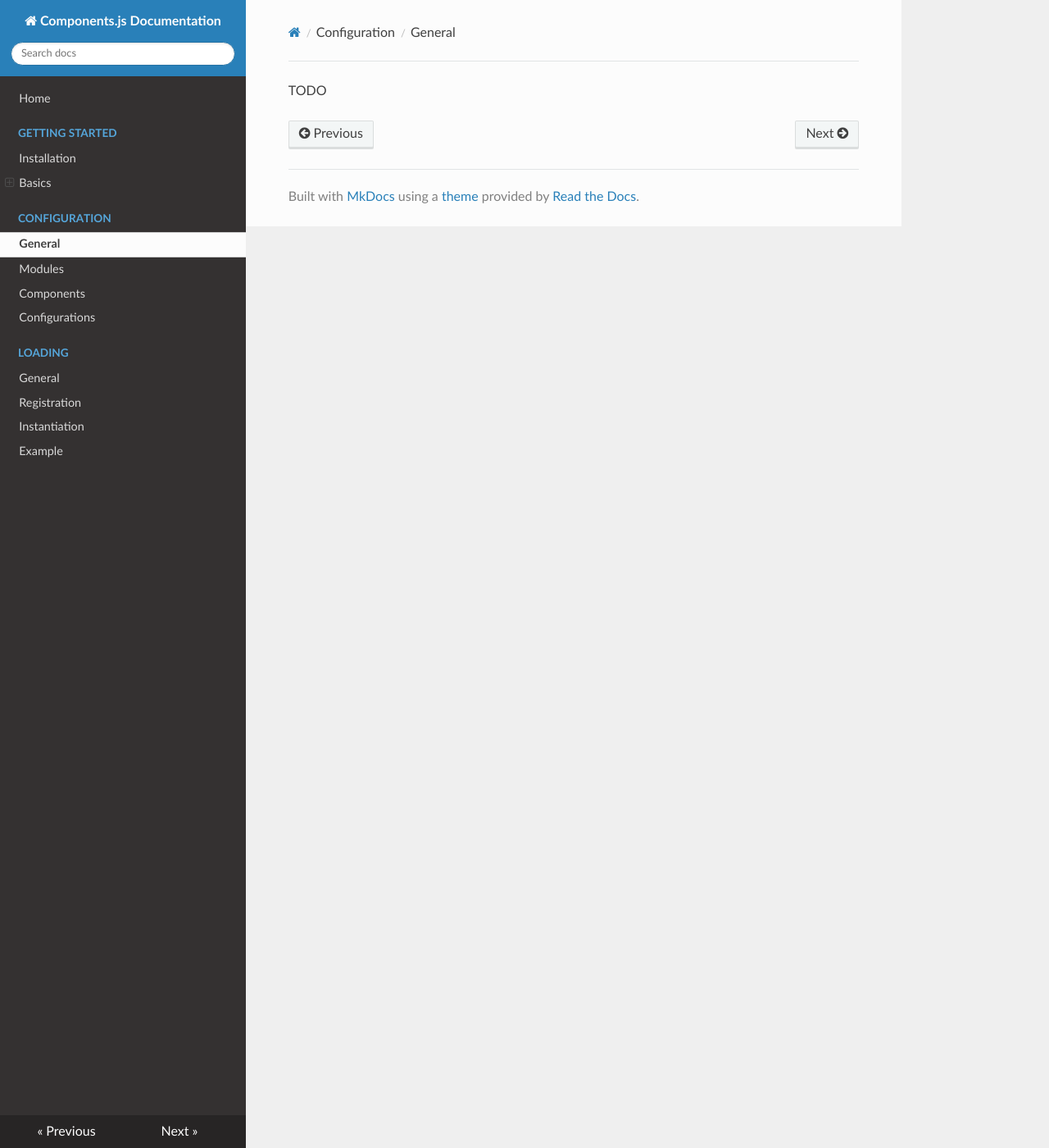
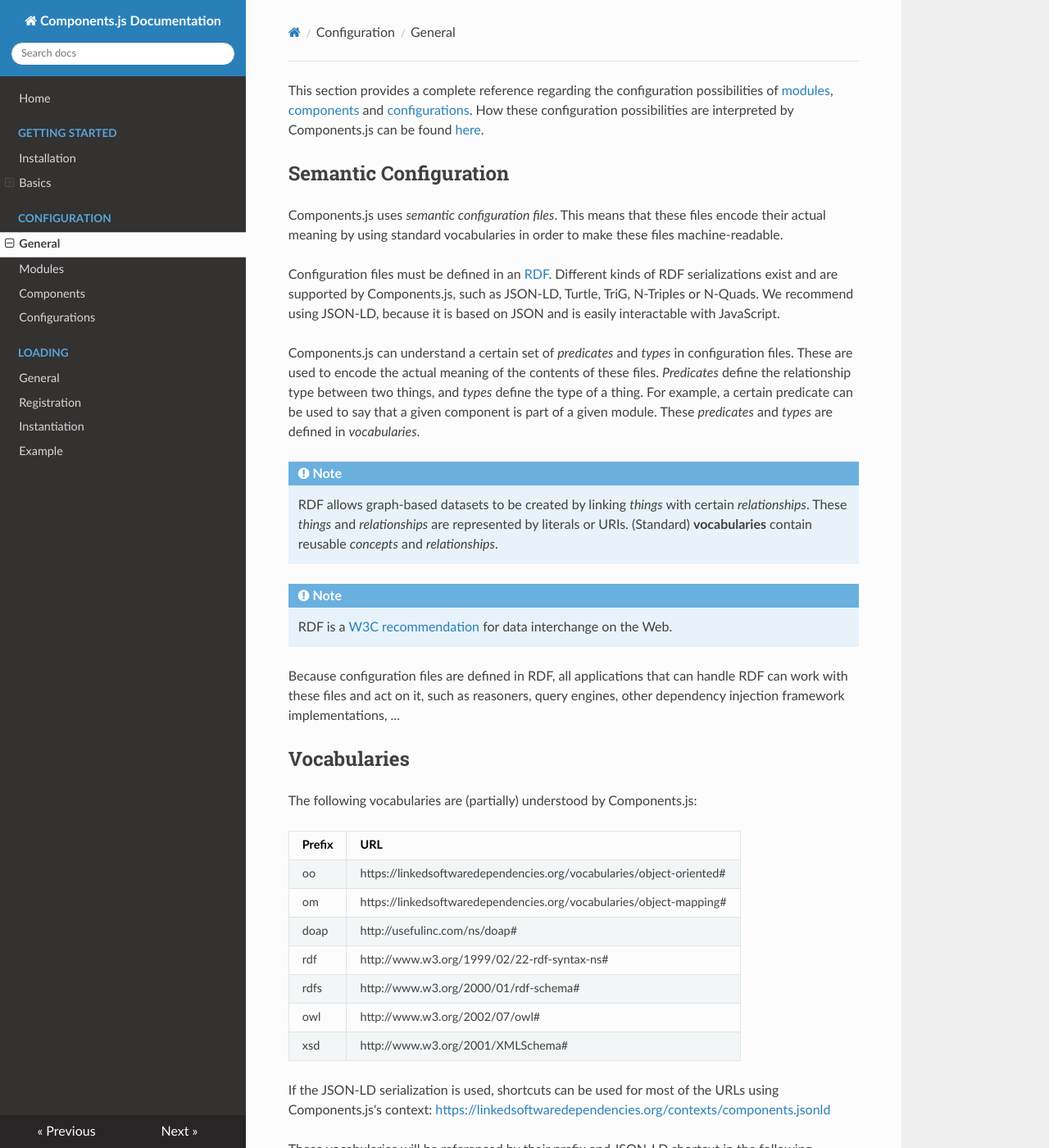
Before and after one commit to LinkedSoftwareDependencies/Documentation-Components.js, an MkDocs documentation site: the page built from docs/configuration/general.md, in a window 1280 px wide and 1400 px high. Shown: the whole window at 82% size. Built offline with MkDocs 1.6.1, drawn with Linux system fonts in a browser that asks for light colours; nearby versions of some CDN libraries; old or Windows-style settings are respelled for this version of MkDocs; some of the changed text lies outside the part shown.

Commit message:
Add general config info

```diff
--- a/docs/configuration/general.md
+++ b/docs/configuration/general.md
@@ -1 +1,50 @@
-TODO
+This section provides a complete reference regarding the configuration possibilities of
+[modules](./modules/), [components](./components/) and [configurations](./configurations/).
+How these configuration possibilities are interpreted by Components.js can be found [here](../../loading/instantiation/).
+
+## Semantic Configuration
+
+Components.js uses _semantic configuration files_.
+This means that these files encode their actual meaning by using standard vocabularies
+in order to make these files machine-readable.
+
+Configuration files must be defined in an [RDF](https://www.w3.org/RDF/).
+Different kinds of RDF serializations exist and are supported by Components.js,
+such as JSON-LD, Turtle, TriG, N-Triples or N-Quads.
+We recommend using JSON-LD, because it is based on JSON and is easily interactable with JavaScript.
+
+Components.js can understand a certain set of _predicates_ and _types_ in configuration files.
+These are used to encode the actual meaning of the contents of these files.
+_Predicates_ define the relationship type between two things,
+and _types_ define the type of a thing.
+For example, a certain predicate can be used to say that a given component is part of a given module.
+These _predicates_ and _types_ are defined in _vocabularies_.
+
+!!! note
+    RDF allows graph-based datasets to be created by linking _things_ with certain _relationships_.
+    These _things_ and _relationships_ are represented by literals or URIs.
+    (Standard) **vocabularies** contain reusable _concepts_ and _relationships_.
+
+!!! note
+    RDF is a [W3C recommendation](https://www.w3.org/TR/rdf11-concepts/) for data interchange on the Web.
+
+Because configuration files are defined in RDF, all applications that can handle RDF can work with these files and act on it,
+such as reasoners, query engines, other dependency injection framework implementations, ...
+
+## Vocabularies
+
+The following vocabularies are (partially) understood by Components.js:
+
+| Prefix | URL |
+|--------|-----|
+| oo     | https://linkedsoftwaredependencies.org/vocabularies/object-oriented# |
+| om     | https://linkedsoftwaredependencies.org/vocabularies/object-mapping# |
+| doap   | http://usefulinc.com/ns/doap# |
+| rdf    | http://www.w3.org/1999/02/22-rdf-syntax-ns# |
+| rdfs   | http://www.w3.org/2000/01/rdf-schema# |
+| owl    | http://www.w3.org/2002/07/owl# |
+| xsd    | http://www.w3.org/2001/XMLSchema# |
+
+If the JSON-LD serialization is used, shortcuts can be used for most of the URLs using Components.js's context: [https://linkedsoftwaredependencies.org/contexts/components.jsonld](https://linkedsoftwaredependencies.org/contexts/components.jsonld)
+
+These vocabularies will be referenced by their prefix and JSON-LD shortcut in the following sections.
```
